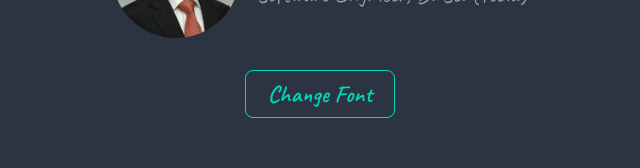
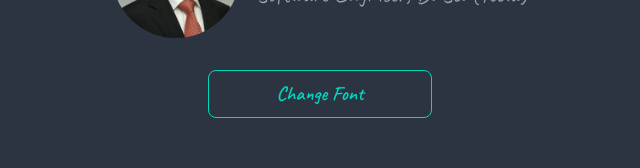
Before and after one commit to aabbtree77/cv, a React (Vite) app: page / in a window 1280 px wide. Shown: the part 122-290 px from the top of the page, without its empty margins (320-960 px from the left). Built offline with nearby package versions, Linux system fonts and the light colour scheme.

Commit message:
Fixed ToggleFont @ medium scr

```diff
--- a/src/components/ToggleFont.tsx
+++ b/src/components/ToggleFont.tsx
@@ -15,7 +15,7 @@ const ToggleFont: React.FC = () => {
 
   return (
     <button
-      className="w-3/4 lg:w-1/3 mx-auto text-xl lg:text-2xl btn btn-outline btn-accent"
+      className="w-1/2 2xl:w-1/3 mx-auto text-xl 2xl:text-2xl btn btn-outline btn-accent"
       onClick={toggleFont}
     >
       Change Font
```
Also changed, not shown: 4 other files (tests, documents, lock files or other folders).
